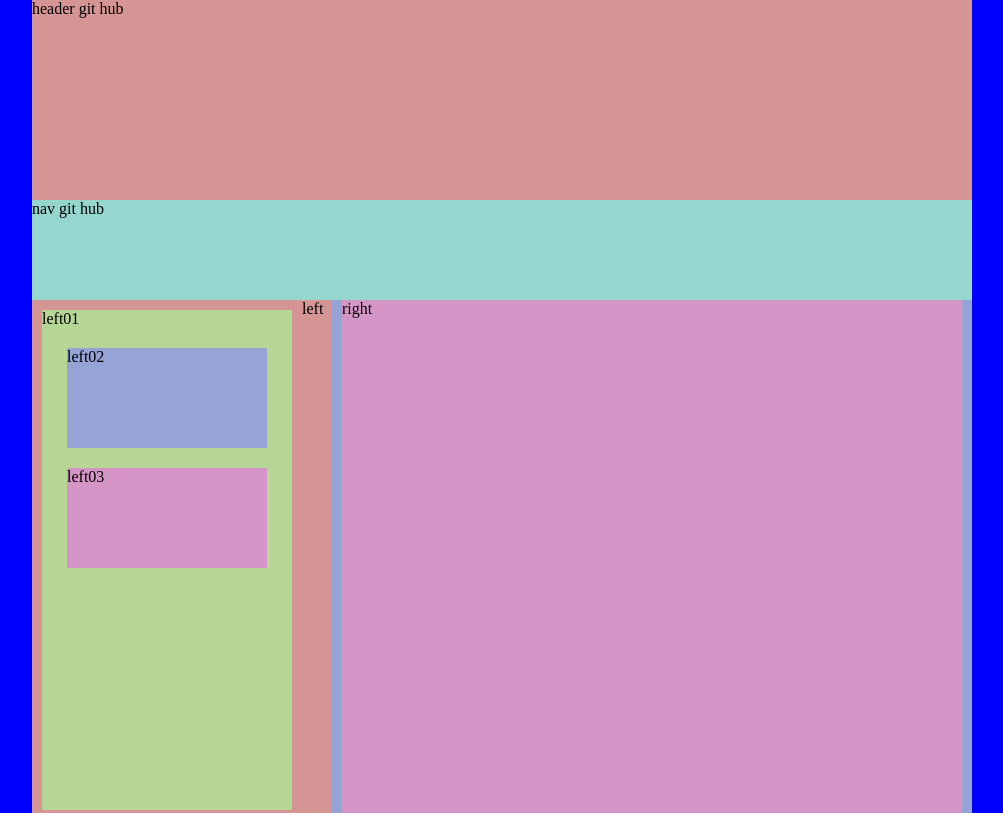
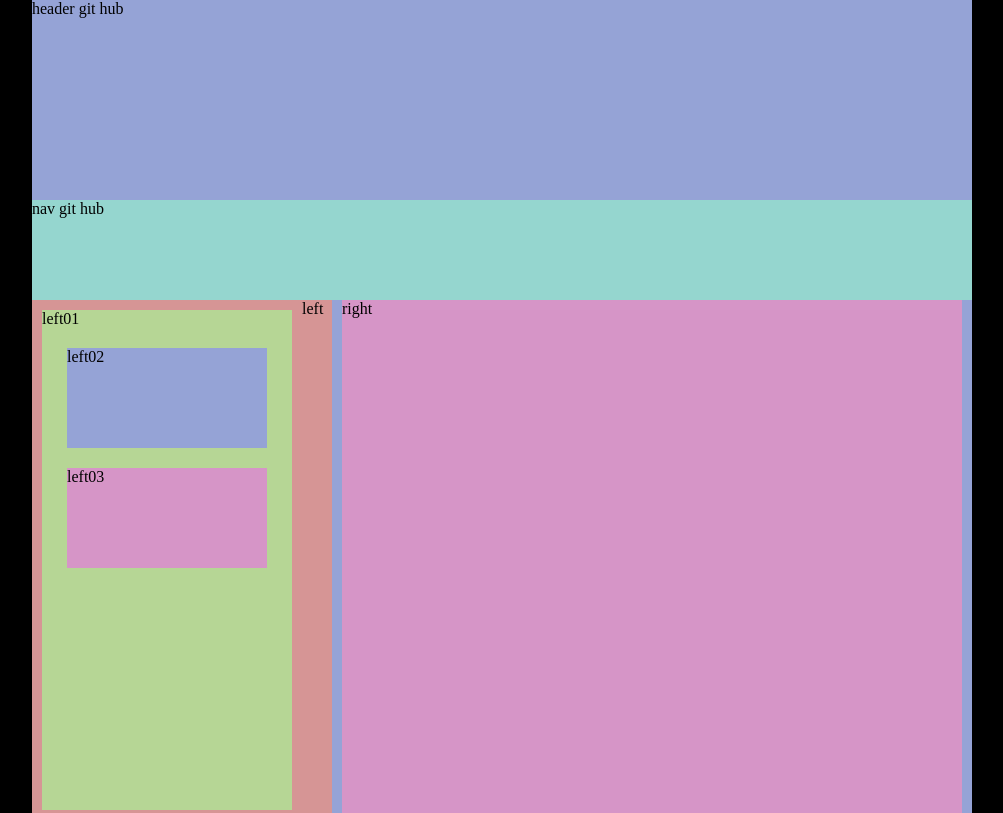
Before and after one commit to art3blaky/student, a plain HTML site: page index.html in a window 1280 px wide. Shown: the top 813 px of the page, without its empty margins (138-1141 px from the left). Drawn offline with Linux system fonts and the light colour scheme.

Commit message:
back black

```diff
--- a/index.html
+++ b/index.html
@@ -7,7 +7,7 @@
 </head>
 <body>
 	<div class="container grid_12 bgcolor2">
-		<div class="header grid_12 bgcolor1 alpha">header git hub</div>
+		<div class="header grid_12 bgcolor4 alpha">header git hub</div>
 			<div class="nav grid_12 bgcolor3 alpha">nav git hub</div>
 
 		<div class="main grid_12 bgcolor4 alpha clearfix">
--- a/style.css
+++ b/style.css
@@ -6,7 +6,7 @@
 body{
 margin:0;
 padding:0;
-background-color:blue;
+background-color:black;
 }
 
 .grid_1 {
```
